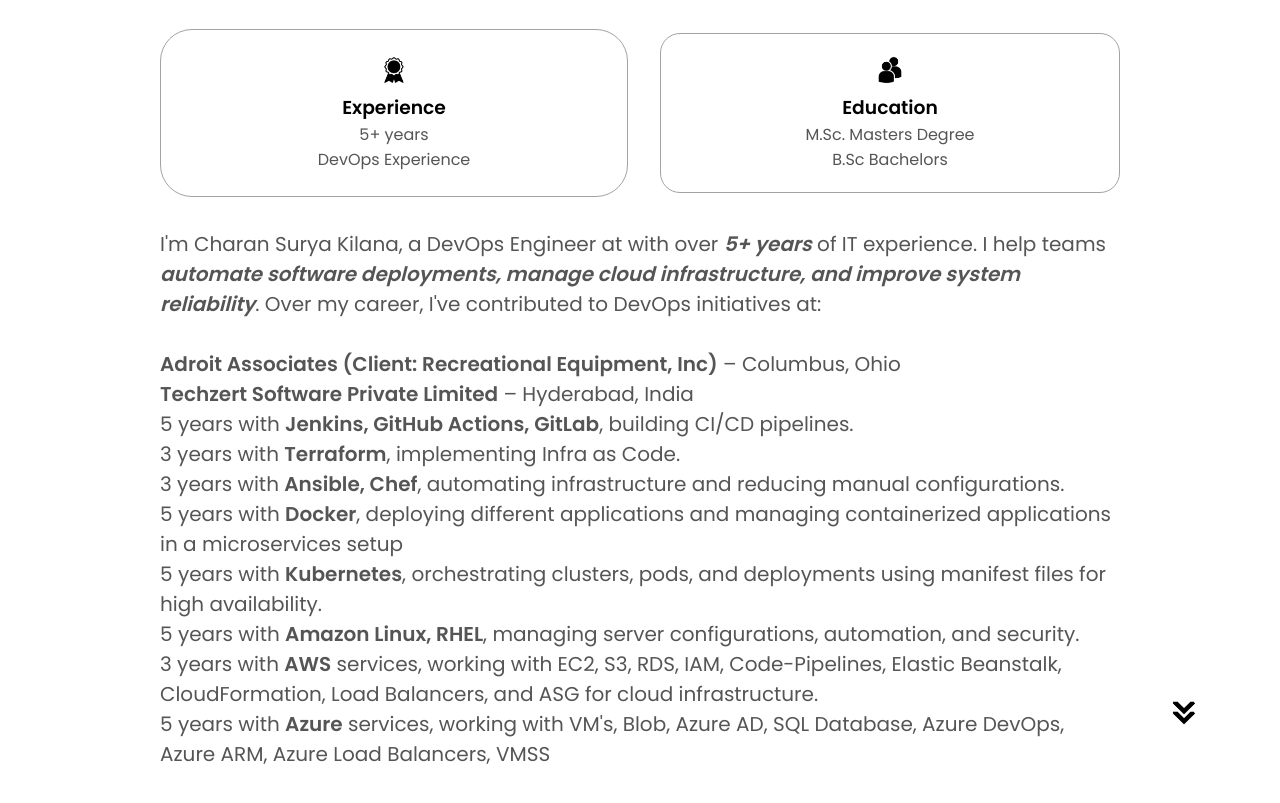
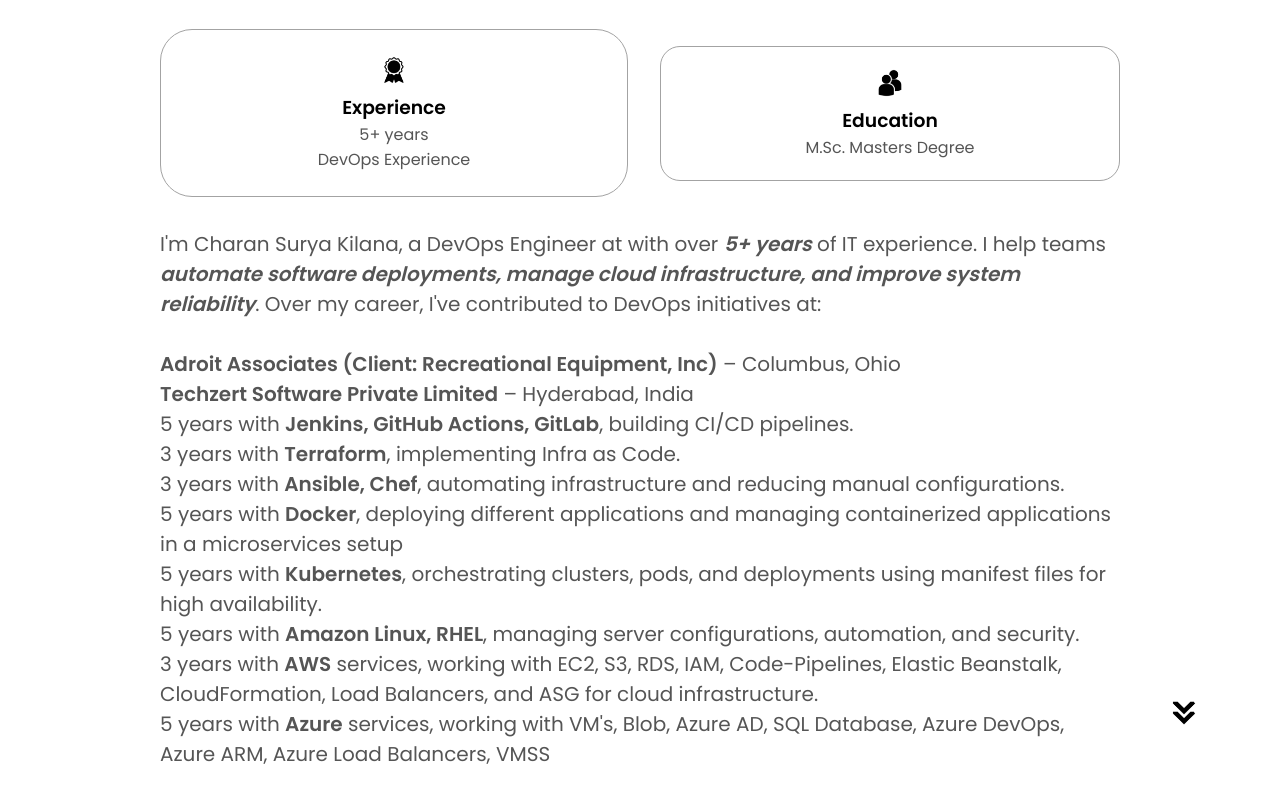
Before and after one commit to charan-kilana/portfolio, a plain HTML site: page index.html in a window 1280 px wide. Shown: the part 1028-1831 px from the top of the page. Drawn offline with Linux system fonts and the light colour scheme.

Commit message:
Comment out B.Sc. Bachelors in education details
Comment out the B.Sc. Bachelors line in the education section.

```diff
--- a/index.html
+++ b/index.html
@@ -101,7 +101,7 @@
                 class="icon"
               />
               <h3>Education</h3>
-              <p>M.Sc. Masters Degree<br />B.Sc Bachelors</p>
+              <p>M.Sc. Masters Degree<br /> <!-- B.Sc Bachelors</p> -->
             </div>
           </div>
           <div class="text-container">
```
